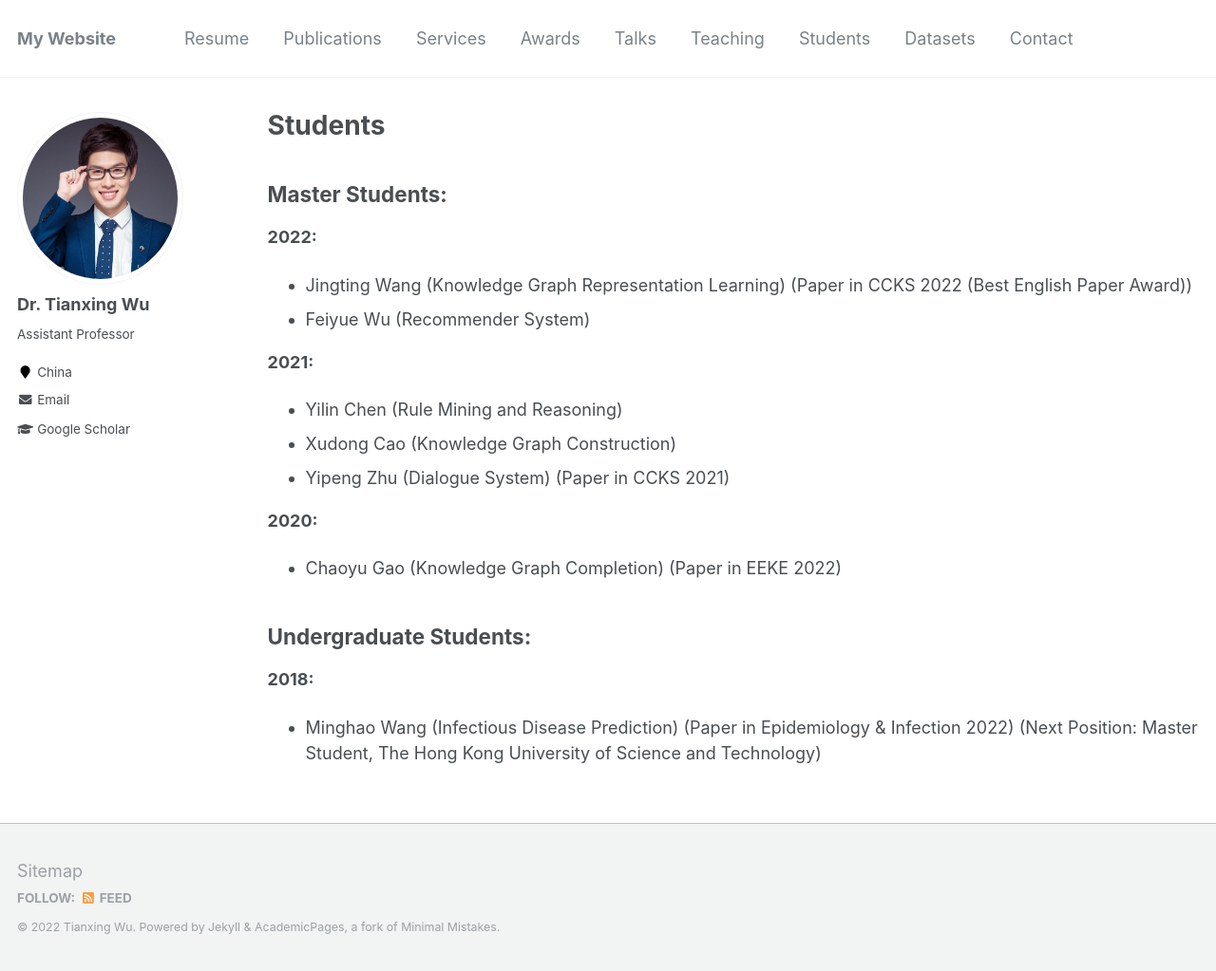
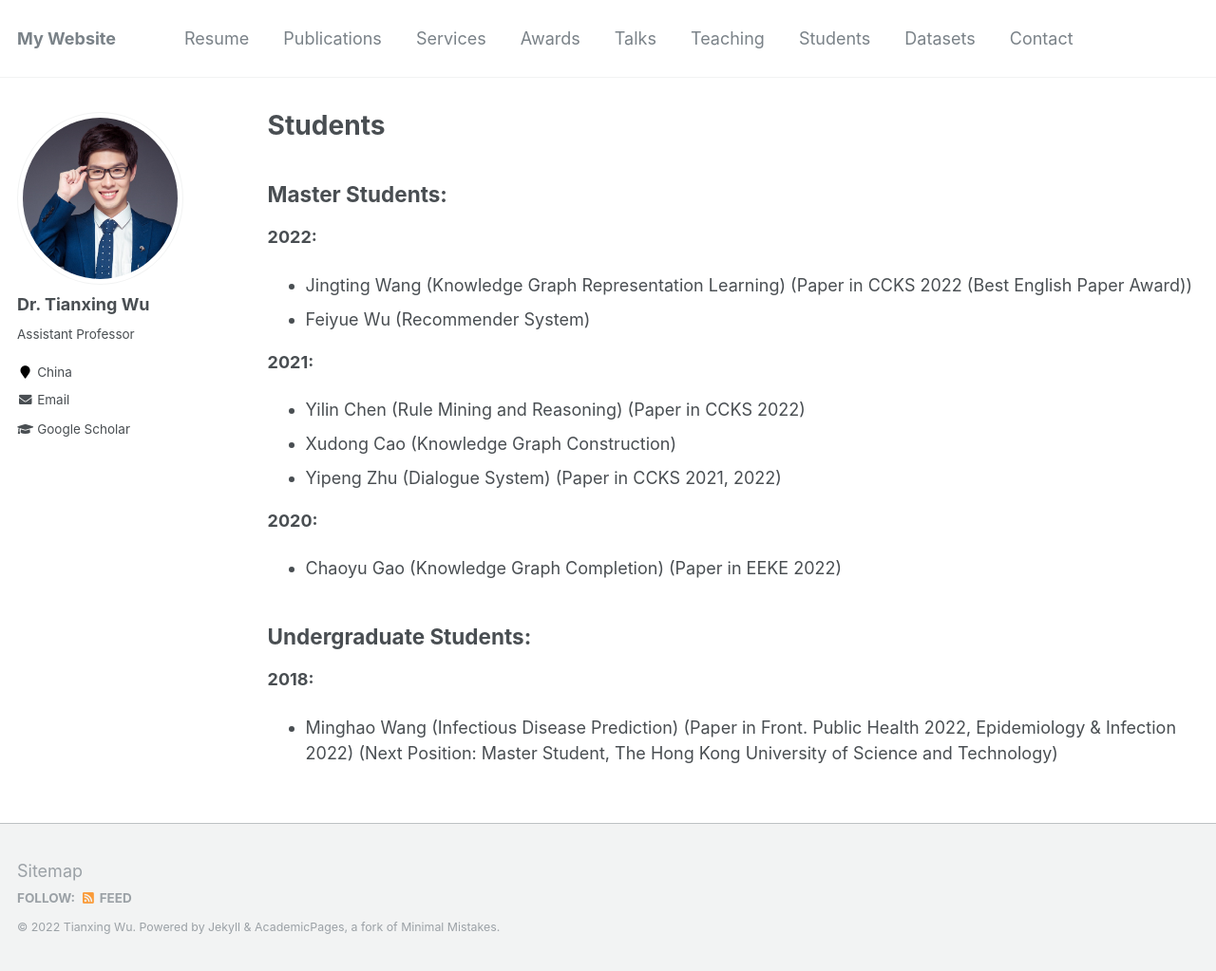
Before and after one commit to tianxing-wu/tianxing-wu.github.io, a Jekyll site: the page built from _pages/students.md, in a window 1280 px wide and 1023 px high. Shown: the whole window at 95% size. Built offline with Jekyll 4.4.1, drawn with Linux system fonts in a browser that asks for light colours.

Commit message:
info update

```diff
--- a/_pages/students.md
+++ b/_pages/students.md
@@ -11,14 +11,14 @@ author_profile: true
 * Feiyue Wu (Recommender System)
 
 **2021:**
-* Yilin Chen (Rule Mining and Reasoning)
+* Yilin Chen (Rule Mining and Reasoning) (Paper in CCKS 2022)
 * Xudong Cao (Knowledge Graph Construction)
-* Yipeng Zhu (Dialogue System) (Paper in CCKS 2021)
+* Yipeng Zhu (Dialogue System) (Paper in CCKS 2021, 2022)
 
 **2020:**
 * Chaoyu Gao (Knowledge Graph Completion) (Paper in EEKE 2022)
 
 ## Undergraduate Students:
 **2018:**
-* Minghao Wang (Infectious Disease Prediction) (Paper in Epidemiology & Infection 2022) (Next Position: Master Student, The
+* Minghao Wang (Infectious Disease Prediction) (Paper in Front. Public Health 2022, Epidemiology & Infection 2022) (Next Position: Master Student, The
 Hong Kong University of Science and Technology)
```
Also changed, not shown: _pages/about.md (+1 -0 lines), _pages/selected_publications.md (+2 -1 lines), 1 other file.
